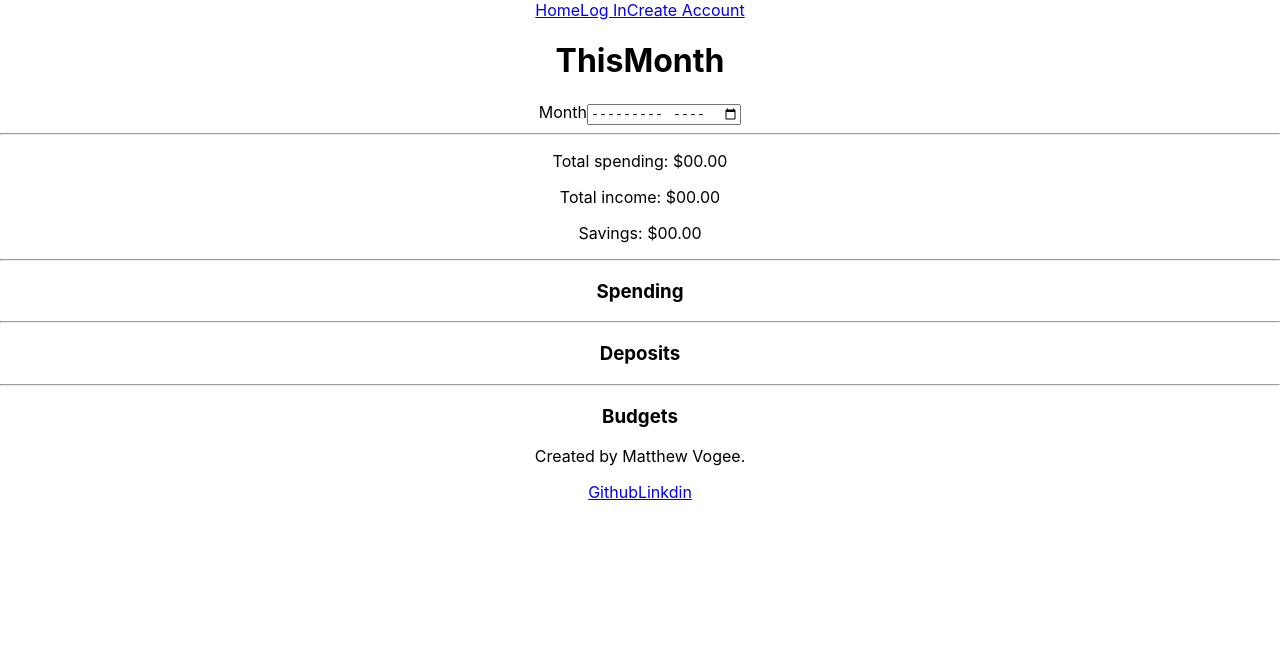
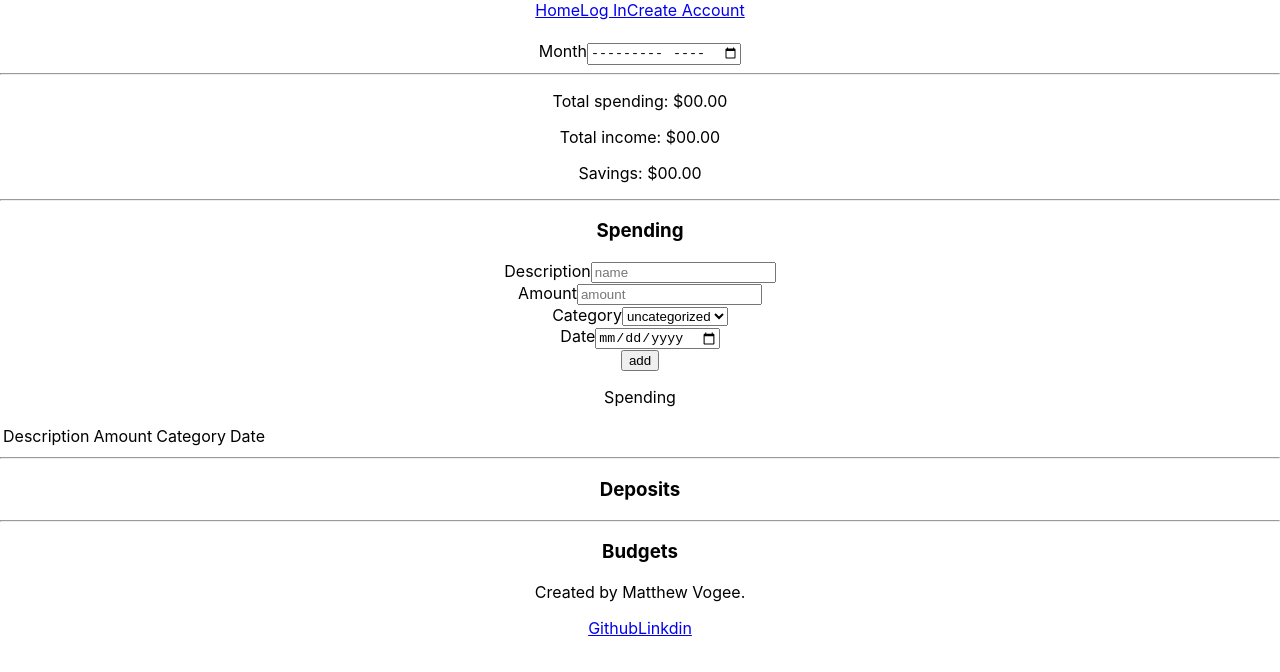
Before and after one commit to mvogee/budget_tool_2.0, a React (Create React App) app in the folder client/: page /thisMonth in a window 1280 px wide. Shown: the top 672 px of the page. Built offline with nearby package versions, Linux system fonts and the light colour scheme.

Commit message:
progress on thisMonth forms and displays

```diff
--- /dev/null
+++ b/client/src/components/SpendingItemDisplay.jsx
@@ -0,0 +1,64 @@
+import {React, useState} from "react";
+
+/*
+* Props: spending item list, budget categorys
+*/
+
+function SpendingItemDisplay(props) {
+
+    function deleteItem(event) {
+        console.log("delete button was pressed");
+    }
+
+    function editButtonClick(event) {
+        console.log("edit button pressed");
+        console.log(event.target.itmId);
+    }
+
+    function spendingItem(item) {
+            <tr>
+                <td className="spendingDescription">{item.itmDescription}</td>
+                <td className="spendingAmount">${ item.amount }</td>
+                <td className="spendingCategory">{item.category}</td> {/*! make function that will get the category name.*/}
+                <td className="spendingDate">{item.purchaseDate }</td> {/* make function to format date */}
+                <td>
+                    <button className="editButton editBtnSpend" onClick={editButtonClick}
+                    itmId = { item.id }
+                    name = { item.itmDescription}
+                    purchaseAmount = {item.amount}
+                    categoryId = {item.category}
+                    purchaseDate = {item.purchaseDate}
+                    >edit
+                    </button>
+                </td>
+                <td>
+                    <button className="deleteBtn" onClick={deleteItem}
+                        itemId = {item.id}
+                        name = {item.itmDescription}
+                        >Delete
+                    </button>
+                </td>
+            </tr>
+    }
+
+    return (
+        <div className="spendingItemDisplay">
+            <p>Spending</p>
+            <table>
+                <thead>
+                    <tr>
+                        <td>Description</td>
+                        <td>Amount</td>
+                        <td>Category</td>
+                        <td>Date</td>
+                    </tr>
+                </thead>
+                <tbody>
+                    {props.spendItems ? props.spendItems.forEach(spendingItem) : null}
+                </tbody>
+            </table>
+        </div>
+    );
+}
+
+export default SpendingItemDisplay;
--- /dev/null
+++ b/client/src/components/SpendingItemForm.jsx
@@ -0,0 +1,43 @@
+import {React, useState} from "react";
+
+
+/*
+* props needs to receive a category list,
+* props needs to receive the state handler for spending items.
+*/
+function SpendingItemForm(props) {
+
+    function submitBtn(event) {
+        event.preventDefault();
+        alert("submit button pressed");
+    }
+
+    return(
+        <div className="SpendingItemForm">
+            <form id="spendingItem" className="SpendingForm">
+                <div clasNames="input_div">
+                    <label htmlFor="itemName">Description</label>
+                    <input type="text" name="itemName" placeholder="name" required autofocus />
+                </div>
+                <div className="input_div">
+                    <label htmlFor="amount">Amount</label>
+                    <input type="number" step="0.01" name="amount" placeholder="amount" required />
+                </div>
+                <div className="input_div">
+                    <label htmlFor="category">Category</label>
+                    <select name="category" form="spendingItem">
+                        <option value="0" default>uncategorized</option>
+                        {/* Insert budget category options <option value="element.id">category name</option><*/}
+                    </select>
+                </div>
+                <div className="input_div">
+                    <label htmlFor="date">Date</label>
+                    <input type="date" name="date" value="<%= date %>" min="2010-01-01" max="<%= today %>" /> { /*max should be today */}
+                </div>
+                <button type="submit" name="button" onClick={submitBtn}>add</button>
+            </form>
+        </div>
+    );
+}
+
+export default SpendingItemForm;
--- a/client/src/routes/Budgets.jsx
+++ b/client/src/routes/Budgets.jsx
@@ -1,4 +1,4 @@
-import React from "react";
+import { React, useState } from "react";
 import Link from "react-router-dom";
 import PopEditBudgets from "../components/PopEditBudgets.jsx";
 /* TODO:
@@ -15,9 +15,19 @@ import PopEditBudgets from "../components/PopEditBudgets.jsx";
 
 function Budgets(props) {
 
+    const [categoryInput, setCategoryInput] = useState("");
+    const [budgetInput, setBudgetInput] = useState(0);
+
     function submitBtn(event) {
         event.preventDefault();
         alert("submit was pressed");
+    }
+
+    function categoryInputChange(e) {
+        setCategoryInput(e.target.value);
+    }
+    function budgetInputChange(e) {
+        setBudgetInput(e.target.value);
     }
 
     return (
@@ -35,11 +45,11 @@ function Budgets(props) {
             <form className="budget-item-form" name="newBudgetItm">
                 <div className="input_div">
                     <label htmlFor="category">Category</label>
-                    <input type="text" autoComplete="off" name="category" placeholder="Category Name" autofocus required />
+                    <input type="text" autoComplete="off" name="category" placeholder="Category Name" autofocus required value={categoryInput} onChange={categoryInputChange}/>
                 </div>
                 <div className="input_div">
                     <label htmlFor="budgeted">Budget</label>
-                    <input type="number" step=".01" name="budgeted" placeholder="100.00" required />
+                    <input type="number" step=".01" name="budgeted" placeholder="100.00" required value={budgetInput} onChange={budgetInputChange}/>
                 </div>
                 <button type="submit" onClick={submitBtn}>Save</button>
             </form>
--- a/client/src/routes/ThisMonth.jsx
+++ b/client/src/routes/ThisMonth.jsx
@@ -1,4 +1,6 @@
-import React from "react";
+import { React, useState} from "react";
+import SpendingItemForm from "../components/SpendingItemForm";
+import SpendingItemDisplay from "../components/SpendingItemDisplay";
 
 /* TODO:
 *   - create month picker component
@@ -8,17 +10,25 @@ import React from "react";
 *   - handle states for all above components and manage state functions.
 */
 
+function getMonthName(date) {
+
+}
+
+// need a utility to get me the standard date format, month name, and the
 function ThisMonth(props) {
+
+  const [month, setMonth] = useState(new Date());
+
     return (
         <div className="thisMonth">
-            <h1>ThisMonth</h1>
+            <h1>{getMonthName(month)}</h1>
 
             {/* create month picker component. /changeMonth form*/}
                 <div className="form_div">
                   <form method="POST">
                     <div className="input_div">
                       <label htmlFor="changeMonthInput">Month</label>
-                      <input id="changeMonthInput" type="month" name="month" onChange={/* create funtion */ console.log("change")} />
+                      <input id="changeMonthInput" type="month" name="month" onChange={/* create funtion */ console.log("change")} value={month}/>
                     </div>
                   </form>
                 </div>
@@ -36,11 +46,13 @@ function ThisMonth(props) {
 
                 <div className="spending">
                     <h3>Spending</h3>
+                    < SpendingItemForm /> {/* props: spending items list state handler */}
                     {/* isnert spending item form component */}
                     <div className="form_div">
 
                     </div>
                     <div className="spending-display" >
+                    < SpendingItemDisplay />
                         {/* isnert spending item display component */}
                     </div>
                 </div>
```
